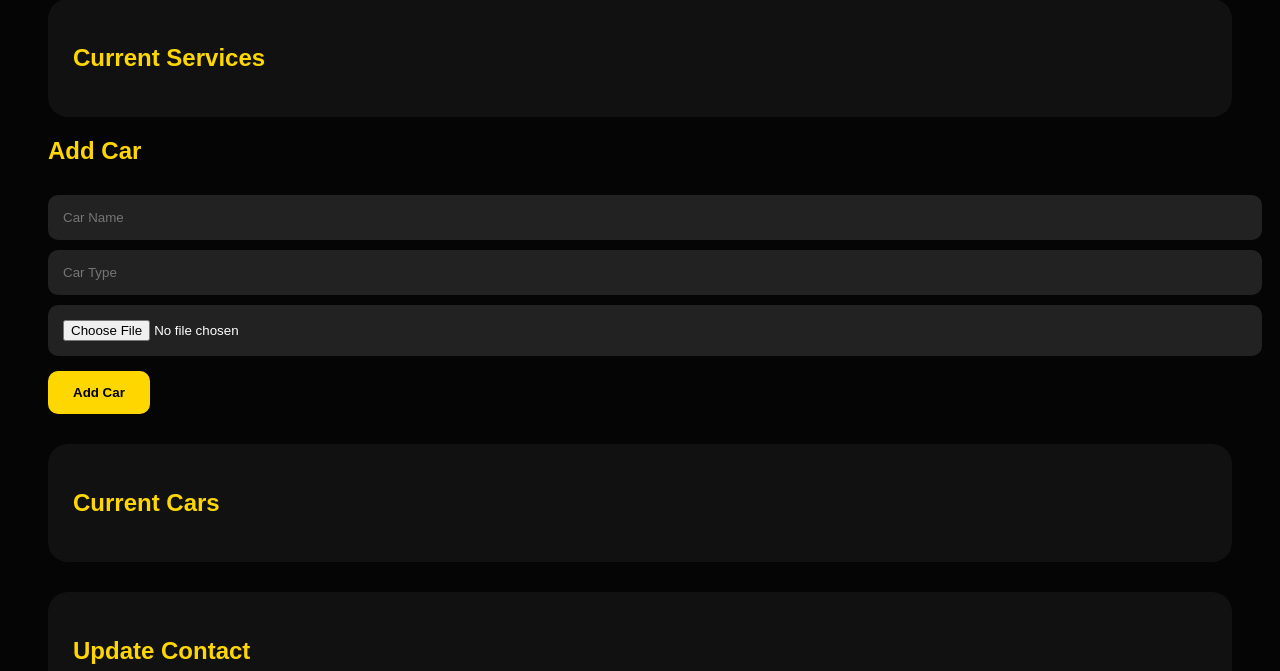
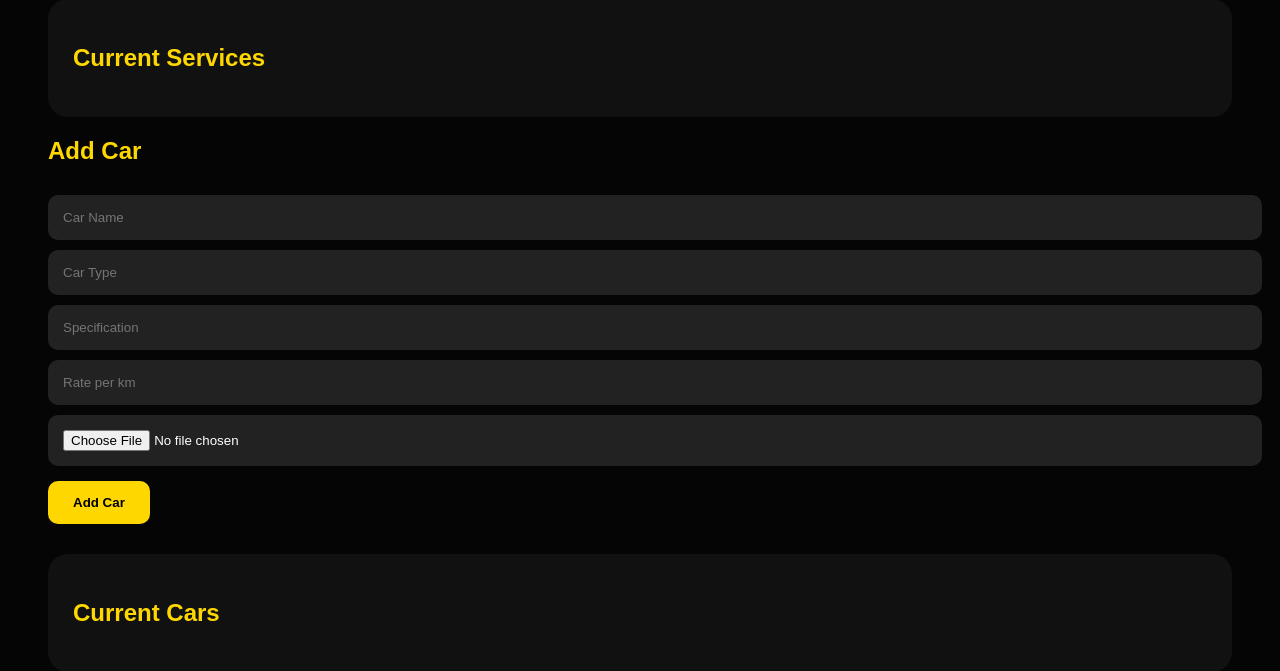
Before and after one commit to mokshasai46-glitch/taxi-services-1, a Flask app: page /admin in a window 1280 px wide. Shown: the part 446-1117 px from the top of the page. Run offline with Flask 3, Linux system fonts and the light colour scheme.

Commit message:
Add car specification and rate per km support

```diff
--- a/app.py
+++ b/app.py
@@ -121,6 +121,8 @@
 
         name = request.form["name"]
         car_type = request.form["type"]
+        specification = request.form.get("specification", "").strip()
+        rate_per_km = request.form.get("rate_per_km", "").strip()
         image_file = request.files.get("image") or request.files.get("car_image")
         image_filename = ""
 
@@ -133,9 +135,16 @@
                 )
             )
 
+        try:
+            rate_per_km_value = float(rate_per_km) if rate_per_km else 0.0
+        except ValueError:
+            rate_per_km_value = 0.0
+
         cars.append({
             "name": name,
             "type": car_type,
+            "specification": specification,
+            "rate_per_km": rate_per_km_value,
             "image": image_filename
         })
         save_data()
@@ -144,5 +153,39 @@
 
     return render_template("add_car.html")
 
+@app.route("/edit-car/<int:index>", methods=["GET", "POST"])
+def edit_car(index):
+    if index < 0 or index >= len(cars):
+        return redirect("/admin")
+
+    car = cars[index]
+
+    if request.method == "POST":
+        car["name"] = request.form["name"]
+        car["type"] = request.form["type"]
+        car["specification"] = request.form.get("specification", "").strip()
+        rate_per_km = request.form.get("rate_per_km", "").strip()
+        image_file = request.files.get("image") or request.files.get("car_image")
+
+        if image_file and image_file.filename:
+            image_filename = secure_filename(image_file.filename)
+            image_file.save(
+                os.path.join(
+                    app.config['UPLOAD_FOLDER'],
+                    image_filename
+                )
+            )
+            car["image"] = image_filename
+
+        try:
+            car["rate_per_km"] = float(rate_per_km) if rate_per_km else car.get("rate_per_km", 0.0)
+        except ValueError:
+            car["rate_per_km"] = car.get("rate_per_km", 0.0)
+
+        save_data()
+        return redirect("/admin")
+
+    return render_template("edit_car.html", car=car)
+
 if __name__ == "__main__":
     app.run(debug=True)
--- a/templates/admin.html
+++ b/templates/admin.html
@@ -158,6 +158,20 @@
 required>
 
 <input
+type="text"
+name="specification"
+placeholder="Specification"
+>
+
+<input
+type="number"
+step="0.01"
+min="0"
+name="rate_per_km"
+placeholder="Rate per km"
+required>
+
+<input
 type="file"
 name="car_image"
 accept="image/*">
@@ -181,6 +195,8 @@
 <h3>{{ c.name }}</h3>
 
 <p>{{ c.type }}</p>
+<p>{{ c.specification }}</p>
+<p>Rate: ₹{{ c.rate_per_km }}/km</p>
 
 <form method="POST">
 
--- a/templates/index.html
+++ b/templates/index.html
@@ -527,6 +527,8 @@
 <h3>{{ c.name }}</h3>
 
 <p>{{ c.type }}</p>
+<p>{{ c.specification }}</p>
+<p>Rate: ₹{{ c.rate_per_km }}/km</p>
 
 </div>
 
```
Also changed, not shown: templates/add_car.html (+13 -0 lines), templates/edit_car.html (+14 -0 lines).
